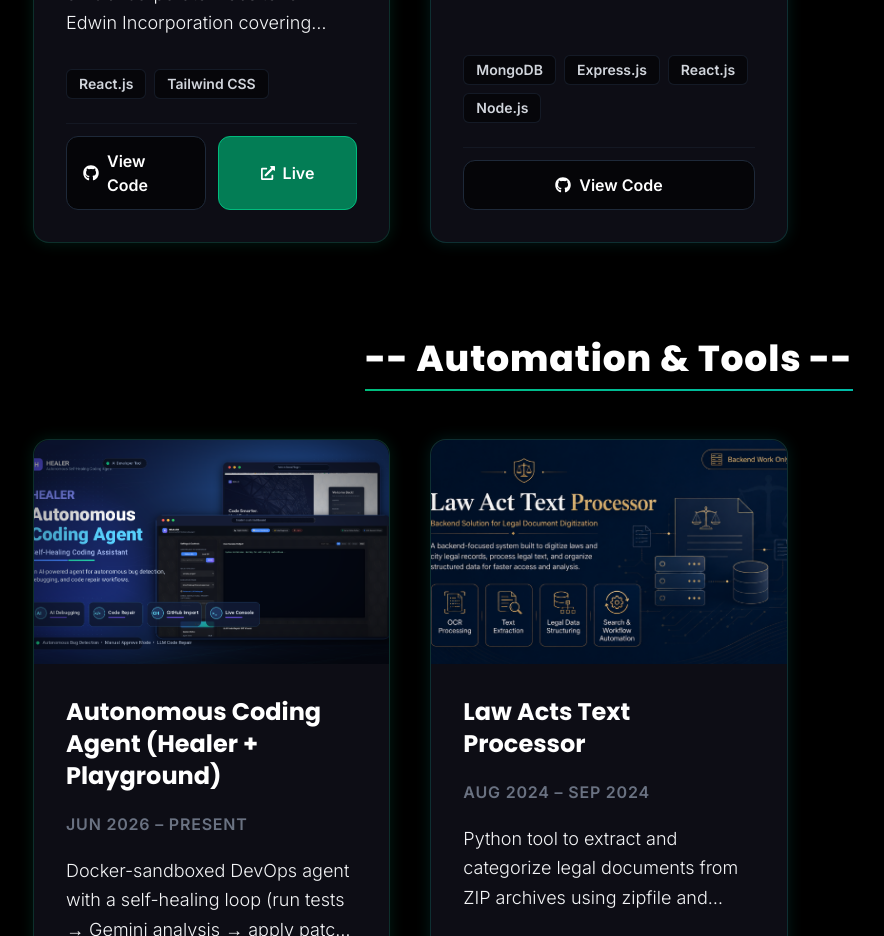
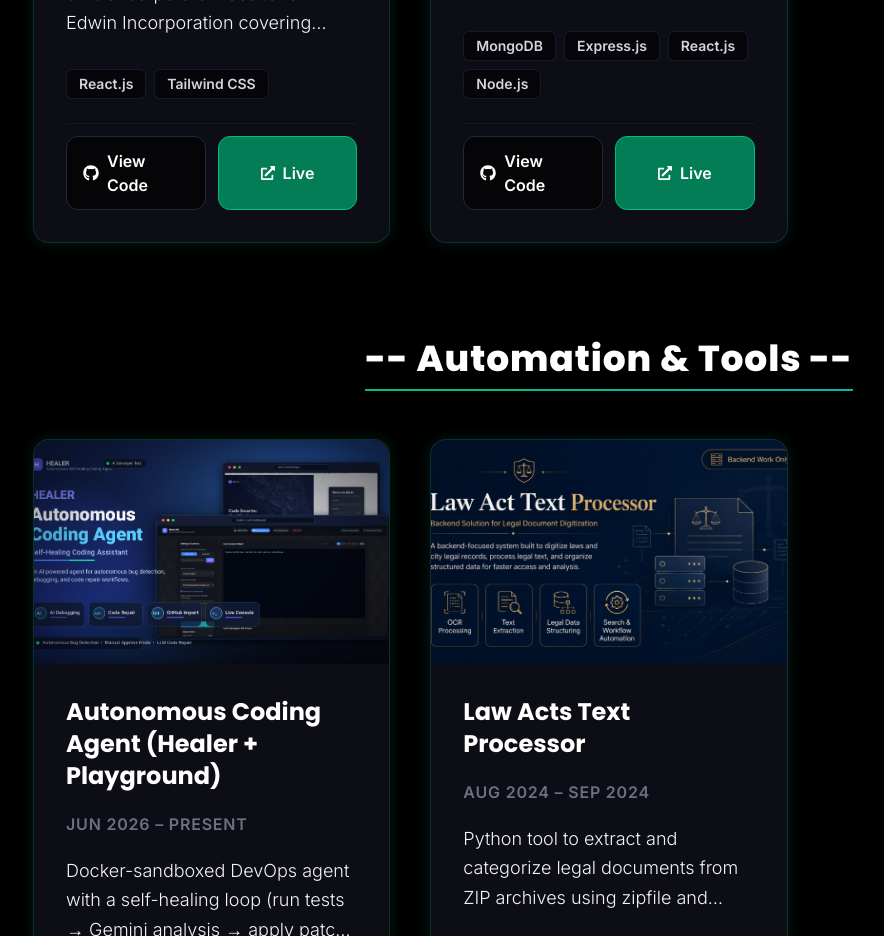
Before and after one commit to Kaushikrudra/Kaushikrudra, a React (Vite) app: page / in a window 1280 px wide. Shown: the part 6100-7036 px from the top of the page, without its empty margins (31-915 px from the left). Built offline with nearby package versions, Linux system fonts and the light colour scheme.

Commit message:
feat: add live server link for ecommerce project

```diff
--- a/src/data/portfolio.ts
+++ b/src/data/portfolio.ts
@@ -224,7 +224,8 @@ export const projectGroups: ProjectGroup[] = [
         description: 'Full-stack eCommerce platform with product catalog, cart, mock checkout, and order history, with a Tailwind CSS UI styled around a luxury brand aesthetic.',
         tags: ['MongoDB', 'Express.js', 'React.js', 'Node.js'],
         githubUrl: 'https://github.com/Kaushikrudra/ecommerce-project',
-        image: '/ecommercewebsite%20banner.png'
+        image: '/ecommercewebsite%20banner.png',
+        liveUrl: 'https://ecommerce-project-black-five.vercel.app/'
       }
     ]
   },
```
